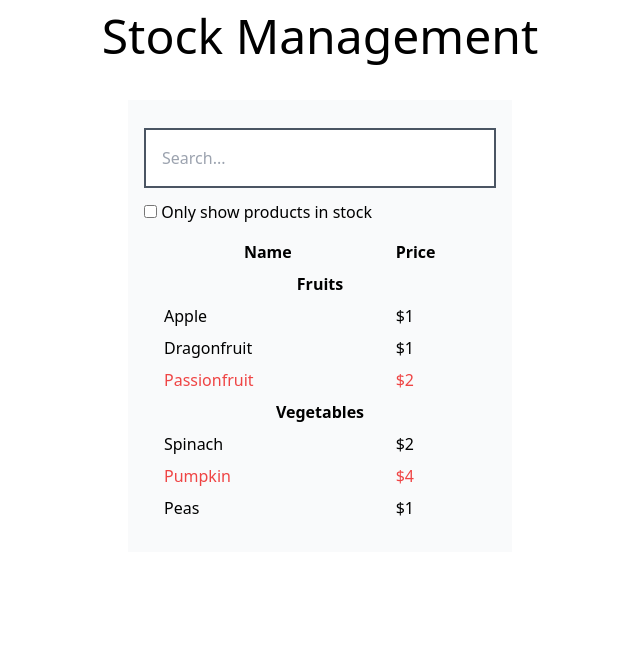
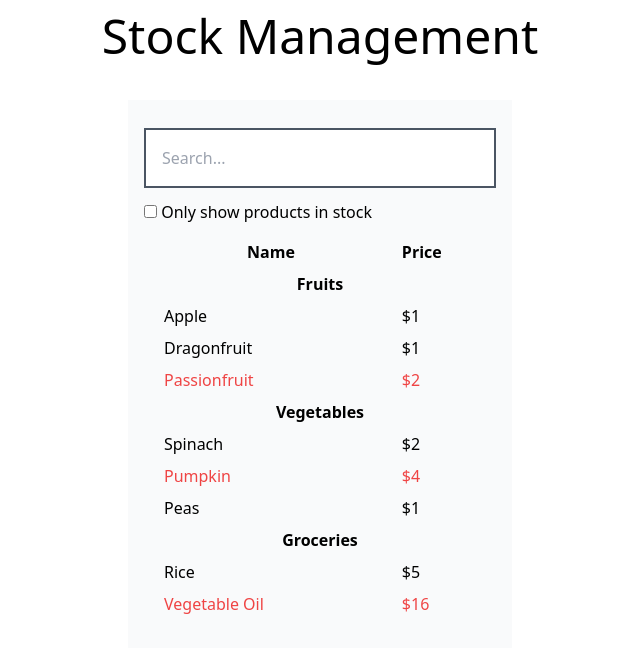
Before and after one commit to nabin-skilluplabs/skillup_labs_fsd_batch_01_2023, a React (Vite) app in the folder react-app/: page /stock in a window 1280 px wide. Shown: the top 652 px of the page, without its empty margins (320-960 px from the left). Built offline with nearby package versions, Linux system fonts and the light colour scheme; a web font is replaced by a local one.

Commit message:
Added new products

```diff
--- a/react-app/src/Stock.jsx
+++ b/react-app/src/Stock.jsx
@@ -7,7 +7,9 @@ const productData = [
     { category: "Fruits", price: "$2", stocked: false, name: "Passionfruit" },
     { category: "Vegetables", price: "$2", stocked: true, name: "Spinach" },
     { category: "Vegetables", price: "$4", stocked: false, name: "Pumpkin" },
-    { category: "Vegetables", price: "$1", stocked: true, name: "Peas" }
+    { category: "Vegetables", price: "$1", stocked: true, name: "Peas" },
+    { category: "Groceries", price: "$5", stocked: true, name: "Rice" },
+    { category: "Groceries", price: "$16", stocked: false, name: "Vegetable Oil" }
   ];
 
 function Stock() {
```
